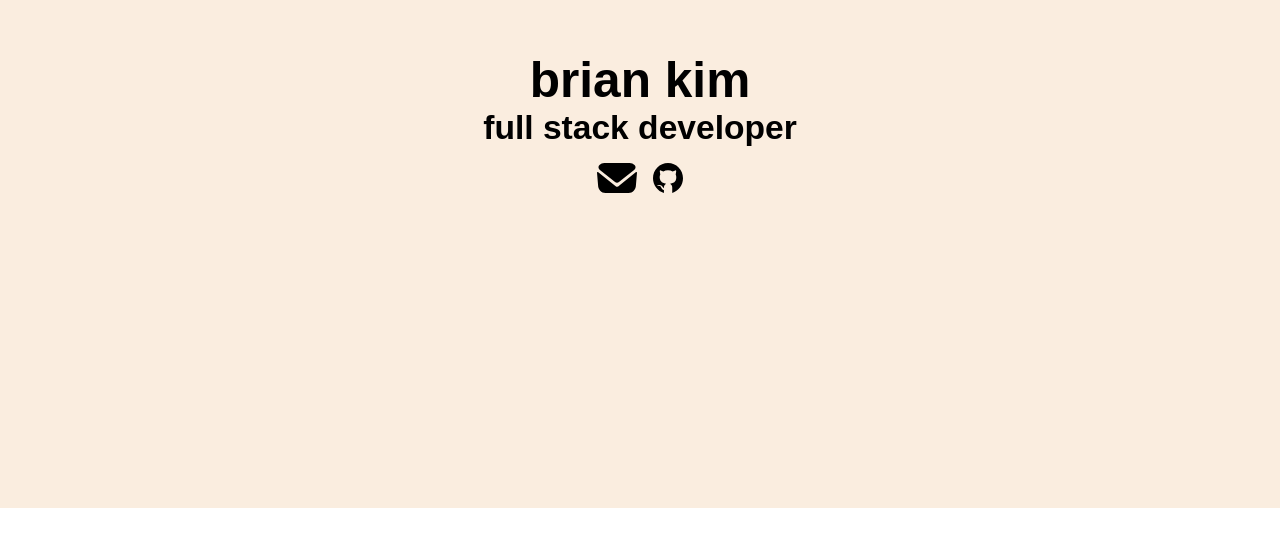
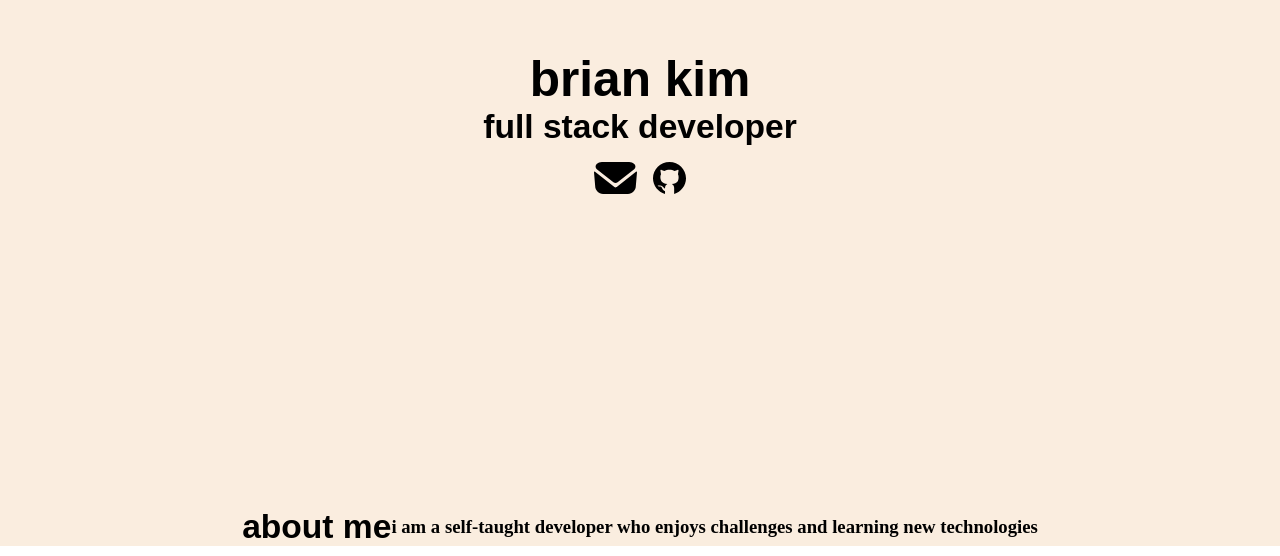
Before and after one commit to BrianHee/Brianhee.github.io, a React (Create React App) app: page / in a window 1280 px wide. Shown: the part 244-800 px from the top of the page. Built offline with nearby package versions, Linux system fonts and the light colour scheme.

Commit message:
added: about me

```diff
--- a/src/App.tsx
+++ b/src/App.tsx
@@ -1,10 +1,12 @@
 import React from 'react';
+import About from './sections/About';
 import Header from './sections/Header';
 
 function App() {
   return (
     <div className="App">
       <Header />
+      <About />
     </div>
   );
 }
--- /dev/null
+++ b/src/sections/About/index.tsx
@@ -0,0 +1,11 @@
+import React from 'react';
+import styles from './styles.module.scss';
+
+const About: React.FunctionComponent = () => {
+    return <div className={styles.container}>
+        <h2>about me</h2>
+        <h3>i am a self-taught developer who enjoys challenges and learning new technologies</h3>
+    </div>
+}
+
+export default About;
--- /dev/null
+++ b/src/sections/About/styles.module.scss
@@ -0,0 +1,8 @@
+@use '../../styles/colors.scss';
+
+.container {
+    display: flex;
+    justify-content: center;
+    align-items: center;
+    background-color: colors.$primary;
+}
--- a/src/sections/Header/styles.module.scss
+++ b/src/sections/Header/styles.module.scss
@@ -11,7 +11,12 @@
 
 .links {
     img {
-        height: calc(2vw + 0.25rem);
+        height: calc(1vw + 1.25rem);
         margin: 1rem 0.5rem;
+        transition: 0.5s;
+
+        &:hover {
+            transform: scale(1.1);
+        }
     }
 }
--- /dev/null
+++ b/src/sections/Stack/index.tsx
@@ -0,0 +1,5 @@
+import React from 'react';
+
+const Stack: React.FunctionComponent = () => {
+    return <div></div>
+}
--- a/src/styles/fonts.scss
+++ b/src/styles/fonts.scss
@@ -7,3 +7,7 @@ h2 {
     font-family: 'Futura', sans-serif;
     font-size: calc(2vw + 0.5rem);
 }
+
+h3 {
+    font-family: 'Futura';
+}
```
Also changed, not shown: src/sections/Stack/constants.ts (added, +13 -0 lines), src/sections/Stack/styles.module.scss (added).
